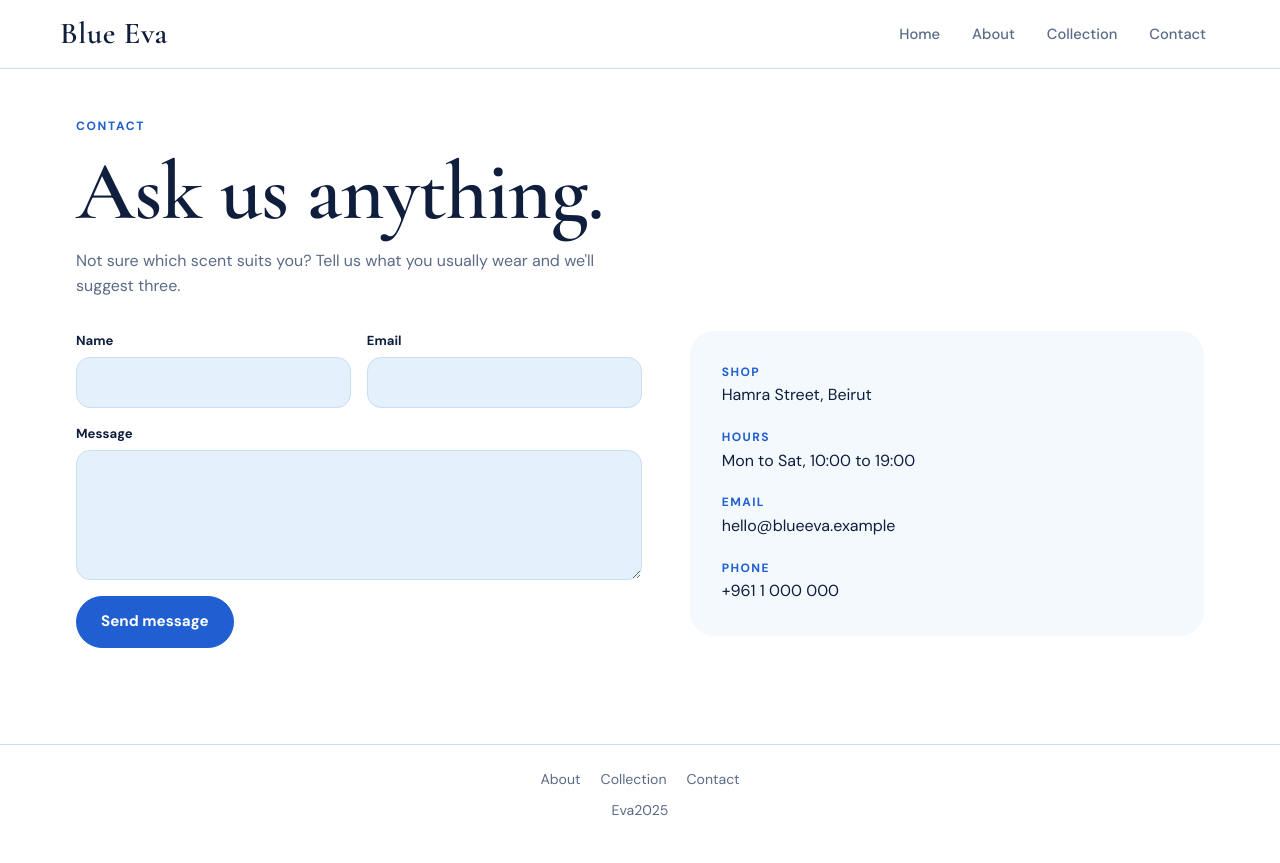
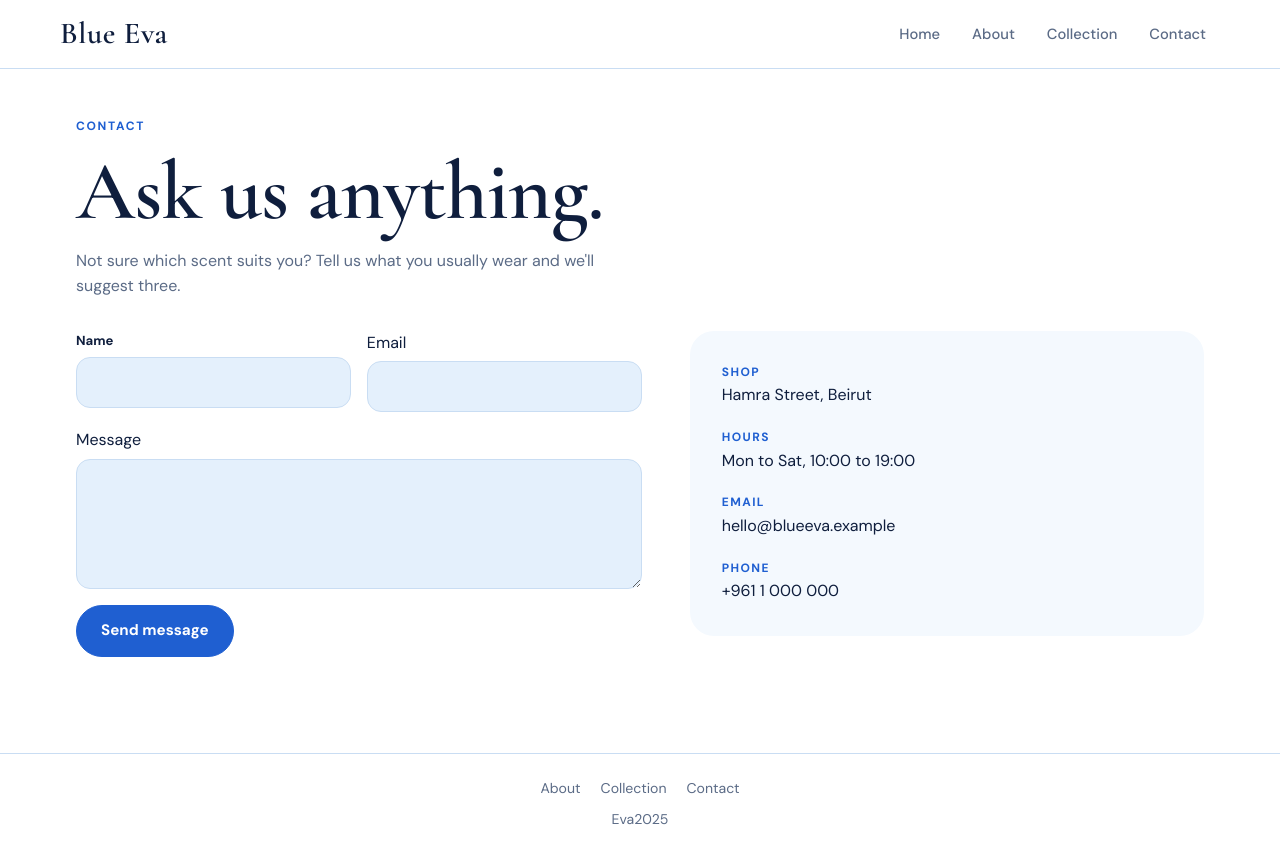
Before and after one commit to Samah-Chehade/blue-eva, a React (Vite) app: page /contact in a window 1280 px wide. Built offline with nearby package versions, Linux system fonts and the light colour scheme.

Commit message:
Change article to div

```diff
--- a/src/pages/Contact.jsx
+++ b/src/pages/Contact.jsx
@@ -64,7 +64,7 @@ function Contact({ onAddMessage }) {
               {errors.name && <p className="err">{errors.name}</p>}
             </div>
             <div className="field">
-              <label htmlFor="ce">Email</label>
+              <div htmlFor="ce">Email</div>
               <input
                 id="ce"
                 type="email"
@@ -76,7 +76,7 @@ function Contact({ onAddMessage }) {
           </div>
 
           <div className="field">
-            <label htmlFor="cm">Message</label>
+            <div htmlFor="cm">Message</div>
             <textarea
               id="cm"
               value={message}
```
